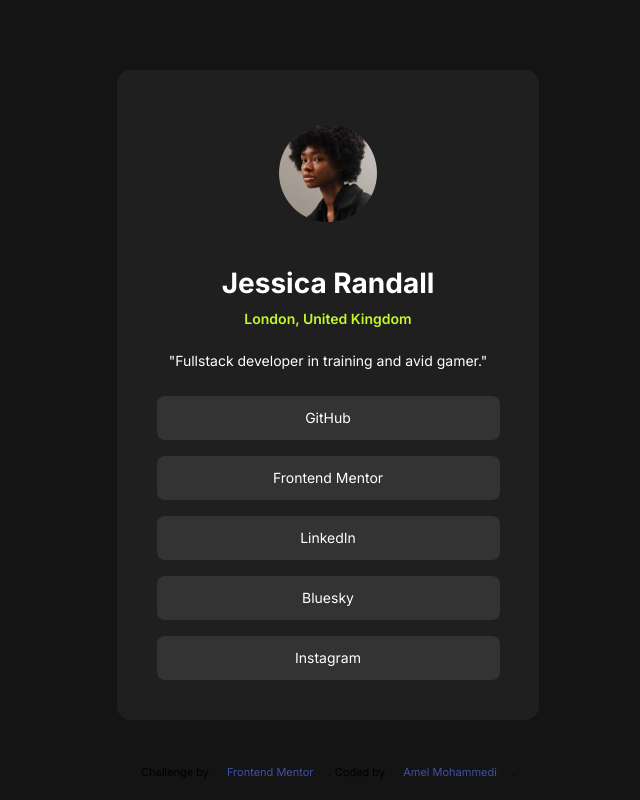
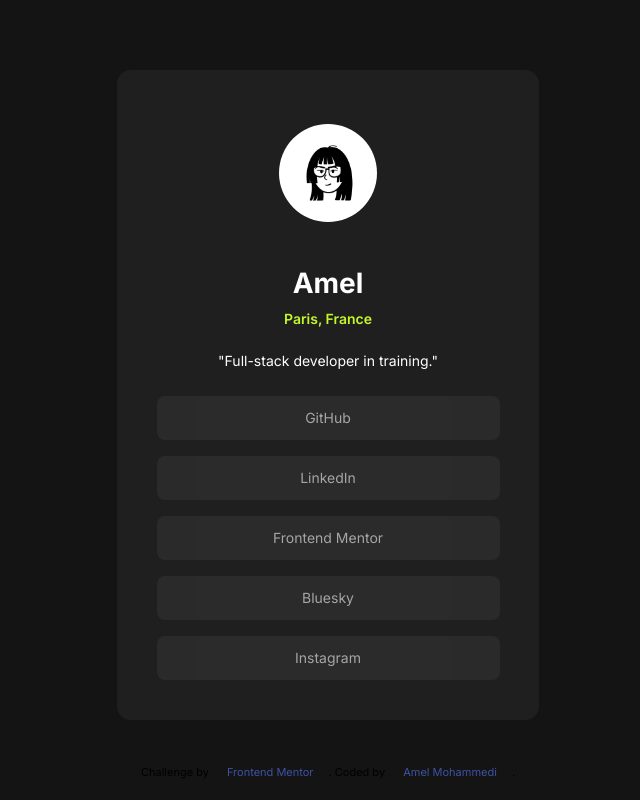
Before and after one commit to AmelMhdi/social-links-frontendmentor, a plain HTML site: page index.html in a window 1280 px wide. Shown: the whole page, without its empty margins (312-952 px from the left). Drawn offline with Linux system fonts and the light colour scheme.

Commit message:
feat: modified profile picture, wip: readme.md

```diff
--- a/css/styles.css
+++ b/css/styles.css
@@ -60,7 +60,11 @@ li {
     background-color: hsl(0, 0%, 20%);
     border-radius: 8px;
     margin: 16px;
+    opacity: 0.6;
+    transition: 0.3s;
 }
+
+li:hover {opacity: 1}
 
 .attribution {
     padding: 2em;
--- a/index.html
+++ b/index.html
@@ -2,16 +2,13 @@
 <html lang="en">
 <head>
   <meta charset="UTF-8">
-  <meta name="viewport" content="width=device-width, initial-scale=1.0"> <!-- displays site properly based on user's device -->
-
+  <meta name="viewport" content="width=device-width, initial-scale=1.0">
   <link rel="icon" type="image/png" sizes="32x32" href="./assets/images/favicon-32x32.png">
   <link rel="stylesheet" href="css/reset.css" />
   <link rel="stylesheet" href="css/styles.css" />
   <link href="https://fonts.googleapis.com/css2?family=Inter:ital,opsz,wght@0,14..32,100..900;1,14..32,100..900&display=swap" rel="stylesheet">
 
   <title>Fullstack developer | Social links profile</title>
-
-  <!-- Feel free to remove these styles or customise in your own stylesheet 👍 -->
   <style>
     .attribution { font-size: 11px; text-align: center; }
     .attribution a { color: hsl(228, 45%, 44%); }
@@ -19,21 +16,22 @@
 </head>
 <body>
   <main>
-    <img id="logo" src="assets/images/avatar-jessica.jpeg" alt="Jessica's picture" />
+    <img id="logo" src="assets/images/my-notion-face-portrait.png" alt="Jessica's picture" />
 
-      <h1 id="name">Jessica Randall</h1>
-      <h2 id="location">London, United Kingdom</h2>
-      <p id="description">"Fullstack developer in training and avid gamer."</p>
+      <h1 id="name">Amel</h1>
+      <h2 id="location">Paris, France</h2>
+      <p id="description">"Full-stack developer in training."</p>
 
       <ul id="socials">
-        <li><a href="#">GitHub</a></li>
+        <li><a href="https://github.com/AmelMhdi">GitHub</a></li>
+        <li><a href="https://www.linkedin.com/in/amel-mohammedi/">LinkedIn</a></li>
         <li><a href="#">Frontend Mentor</a></li>
-        <li><a href="#">LinkedIn</a></li>
         <li><a href="#">Bluesky</a></li>
         <li><a href="#">Instagram</a></li>
       </ul>
 
   </main>
+
   <div class="attribution">
     Challenge by <a href="https://www.frontendmentor.io?ref=challenge" target="_blank">Frontend Mentor</a>.
     Coded by <a href="https://github.com/AmelMhdi">Amel Mohammedi</a>.
```
Also changed, not shown: assets/images/avatar-jessica.jpeg (deleted), assets/images/my-notion-face-portrait.png (added), assets/images/screenshot.png (added), 2 other files.
